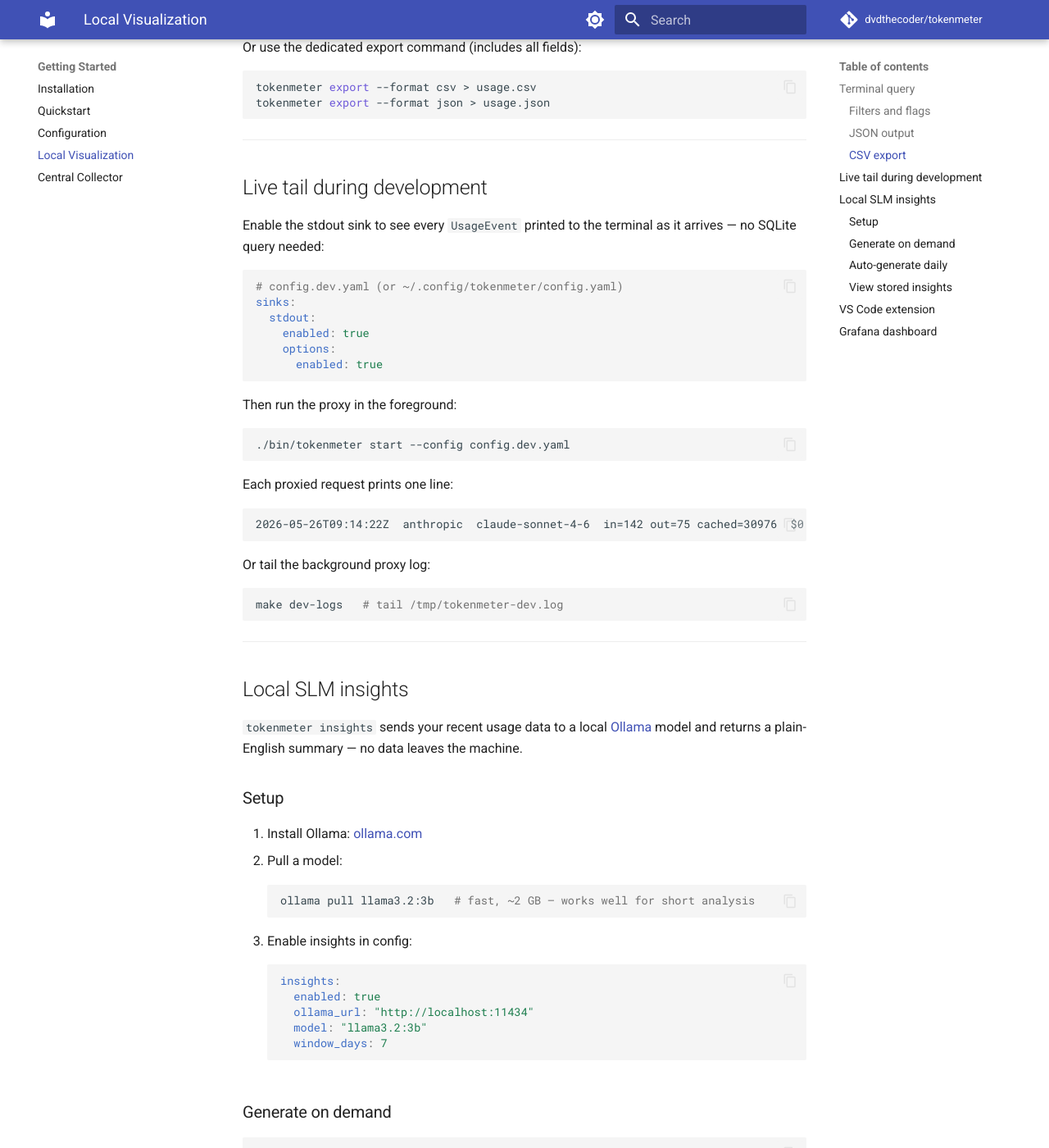
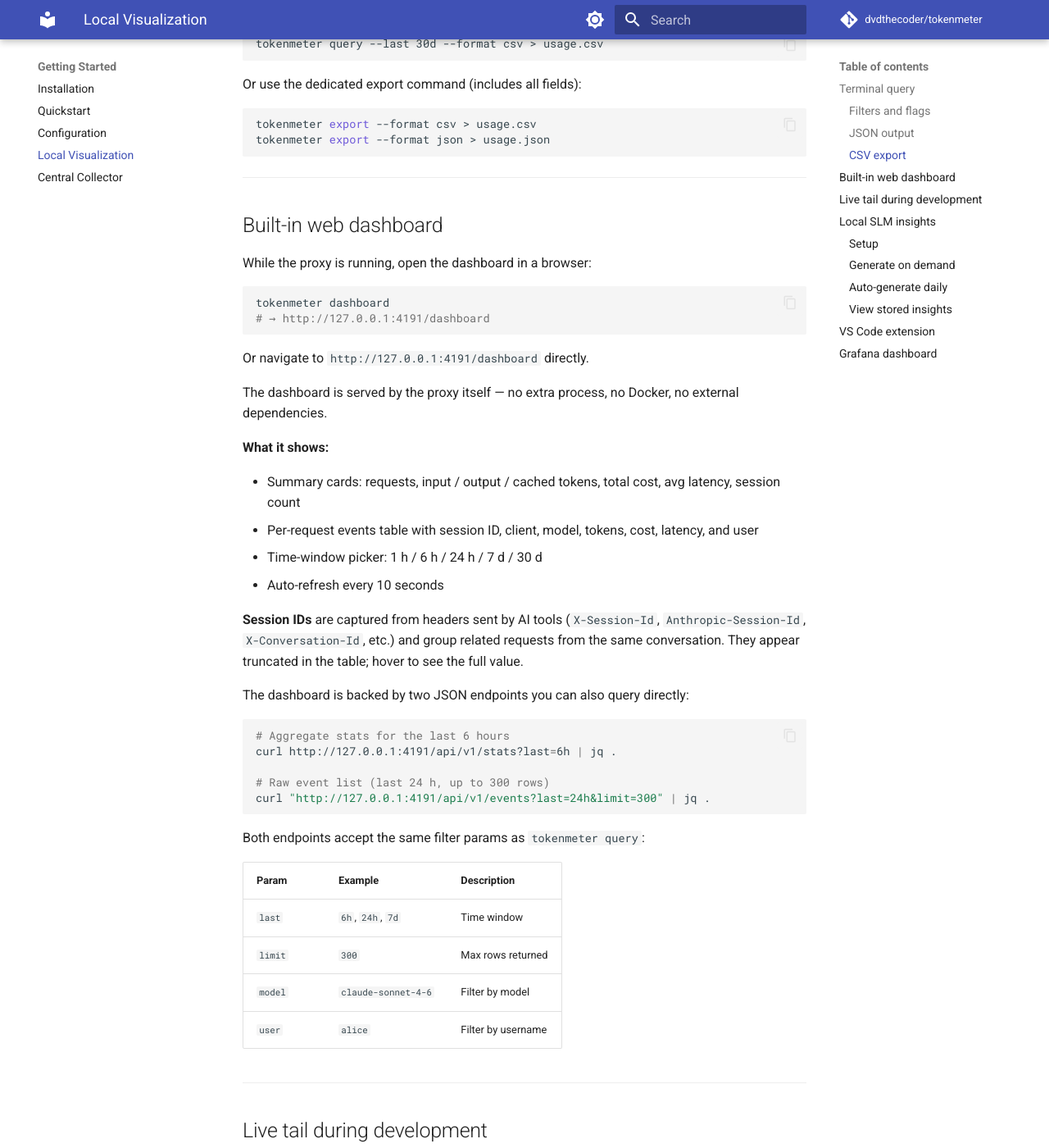
Before and after one commit to dvdthecoder/tokenmeter, an MkDocs documentation site: the page built from docs/getting-started/local-visualization.md, in a window 1280 px wide and 1400 px high, scrolled down 1415 px. Shown: the whole window at 82% size. Built offline with MkDocs 1.6.1 and Material for MkDocs 9.7.7, drawn with Linux system fonts in a browser that asks for light colours; comment, search, counter and statistics services are not loaded; some of the changed text lies outside the part shown.

Commit message:
docs: add dashboard and session ID to CLI reference, local-viz, index, privacy
- cli.md: add tokenmeter dashboard command; update status example with SESSION column
- local-visualization.md: add Built-in Web Dashboard section (option 2 in table);
  document /dashboard, /api/v1/stats, /api/v1/events endpoints and query params;
  update terminal query example to show SESSION column
- index.md: add Session ID to "What it captures" table
- privacy.md: add session_id row to stored fields table

Co-Authored-By: Claude Sonnet 4.6 <noreply@anthropic.com>

````diff
--- a/docs/getting-started/local-visualization.md
+++ b/docs/getting-started/local-visualization.md
@@ -1,10 +1,11 @@
 # Visualize locally
 
-Three ways to see your captured token data, in order of setup complexity:
+Four ways to see your captured token data, in order of setup complexity:
 
 | Option | Requires | What you get |
 |---|---|---|
 | [Terminal query](#terminal-query) | Nothing extra | Table / JSON / CSV in the shell |
+| [Built-in web dashboard](#built-in-web-dashboard) | Proxy running | Live browser dashboard, auto-refresh |
 | [VS Code extension](#vs-code-extension) | tokenmeter VS Code extension | Live status bar + dashboard webview |
 | [Grafana dashboard](#grafana-dashboard) | Docker | Full metrics dashboard with charts |
 
@@ -19,11 +20,11 @@ tokenmeter query --last 1h
 ```
 
 ```
-TIME                  MODEL              CLIENT                USER          IN     OUT    CACHED    COST
-2026-05-26T09:14:22Z  claude-sonnet-4-6  claude-code-cli@2.1   alice         142    75     30976     $0.009572
-2026-05-26T09:11:05Z  gpt-4o             codex-cli@1.2         alice         88     32     0         $0.001440
-──────────────────────────────────────────────────────────────────────────────────────────────
-TOTAL (2)                                                                     230    107    30976     $0.011012
+TIME                  SESSION       MODEL              CLIENT                USER     IN     OUT    CACHED    COST
+2026-05-26T09:14:22Z  a3f9c2b1e7d8  claude-sonnet-4-6  claude-code-cli@2.1   alice    142    75     30976     $0.009572
+2026-05-26T09:11:05Z  —             gpt-4o             codex-cli@1.2         alice    88     32     0         $0.001440
+──────────────────────────────────────────────────────────────────────────────────────────────────────────────────
+TOTAL (2)                                                                              230    107    30976     $0.011012
 ```
 
 ### Filters and flags
@@ -56,6 +57,49 @@ Or use the dedicated export command (includes all fields):
 tokenmeter export --format csv > usage.csv
 tokenmeter export --format json > usage.json
 ```
+
+---
+
+## Built-in web dashboard
+
+While the proxy is running, open the dashboard in a browser:
+
+```sh
+tokenmeter dashboard
+# → http://127.0.0.1:4191/dashboard
+```
+
+Or navigate to `http://127.0.0.1:4191/dashboard` directly.
+
+The dashboard is served by the proxy itself — no extra process, no Docker, no external dependencies.
+
+**What it shows:**
+
+- Summary cards: requests, input / output / cached tokens, total cost, avg latency, session count
+- Per-request events table with session ID, client, model, tokens, cost, latency, and user
+- Time-window picker: 1 h / 6 h / 24 h / 7 d / 30 d
+- Auto-refresh every 10 seconds
+
+**Session IDs** are captured from headers sent by AI tools (`X-Session-Id`, `Anthropic-Session-Id`, `X-Conversation-Id`, etc.) and group related requests from the same conversation. They appear truncated in the table; hover to see the full value.
+
+The dashboard is backed by two JSON endpoints you can also query directly:
+
+```sh
+# Aggregate stats for the last 6 hours
+curl http://127.0.0.1:4191/api/v1/stats?last=6h | jq .
+
+# Raw event list (last 24 h, up to 300 rows)
+curl "http://127.0.0.1:4191/api/v1/events?last=24h&limit=300" | jq .
+```
+
+Both endpoints accept the same filter params as `tokenmeter query`:
+
+| Param | Example | Description |
+|---|---|---|
+| `last` | `6h`, `24h`, `7d` | Time window |
+| `limit` | `300` | Max rows returned |
+| `model` | `claude-sonnet-4-6` | Filter by model |
+| `user` | `alice` | Filter by username |
 
 ---
 
````
Also changed, not shown: docs/cli.md (+16 -2 lines), docs/index.md (+1 -0 lines), docs/privacy.md (+1 -0 lines).
